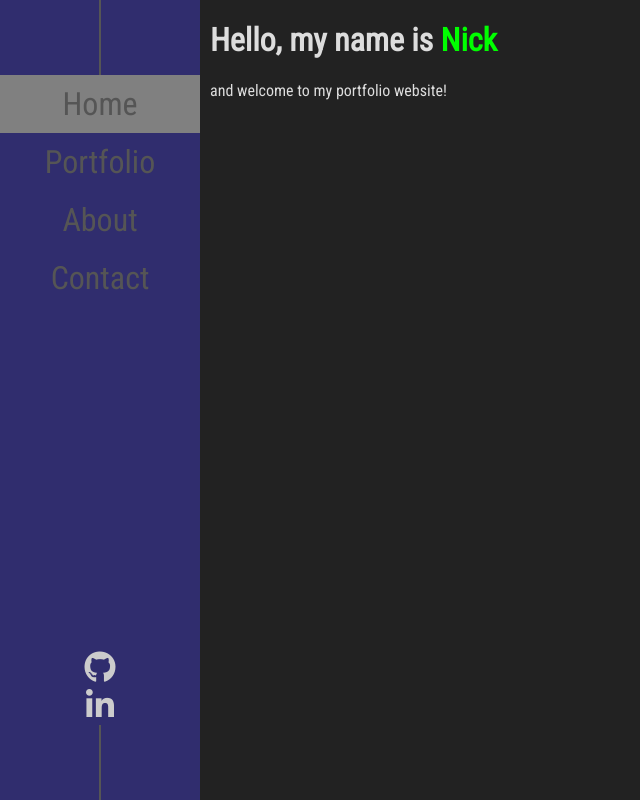
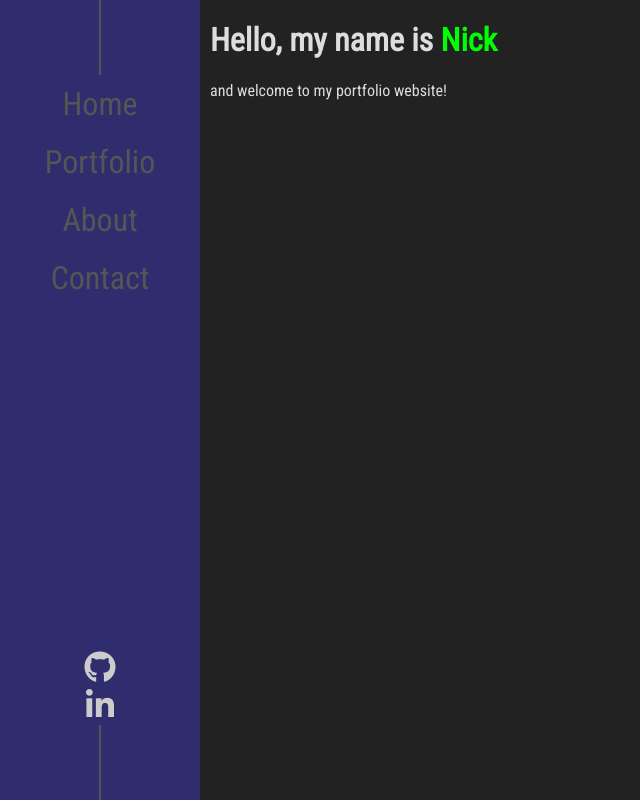
Before and after one commit to latenitekid/portfolio-ng-app, an Angular app: page / in a window 1280 px wide. Shown: the whole page, without its empty margins (0-640 px from the left). Built offline with nearby package versions, Linux system fonts and the light colour scheme.

Commit message:
fix build error

```diff
--- a/src/app/components/navbar/navbar.component.html
+++ b/src/app/components/navbar/navbar.component.html
@@ -1,7 +1,7 @@
 <div class="nav-content">
     <div class="line-thing"></div>
     <ul class="button-links">
-        <li><button [ngClass]="{'selected-route': router.url == '/'}" (click)="navigate('/')">Home</button></li>
+        <li><button [ngClass]="{'selected-route': activeRoute == '/'}" (click)="navigate('/')">Home</button></li>
         <li><button [ngClass]="{'selected-route': activeRoute == '/portfolio'}"(click)="navigate('portfolio')">Portfolio</button></li>
         <li><button [ngClass]="{'selected-route': activeRoute == '/about'}"(click)="navigate('about')">About</button></li>
         <li><button [ngClass]="{'selected-route': activeRoute == '/contact'}"(click)="navigate('contact')">Contact</button></li>
```
